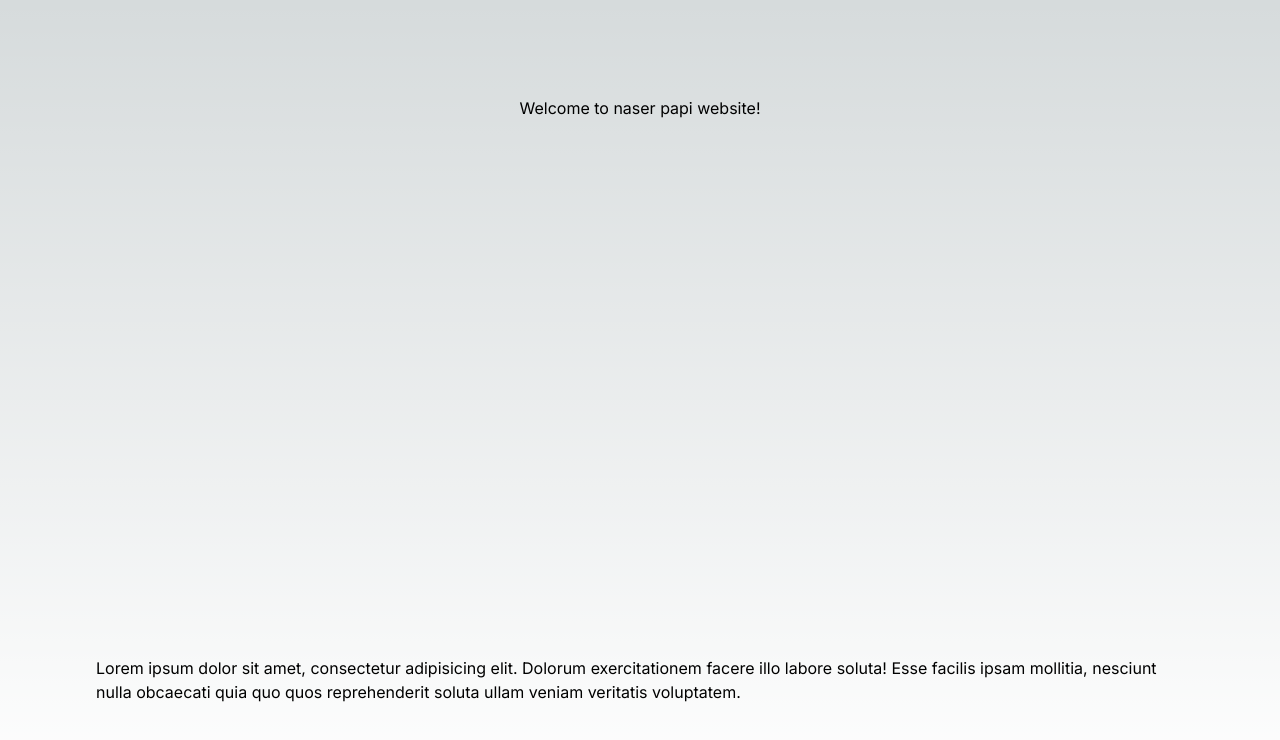
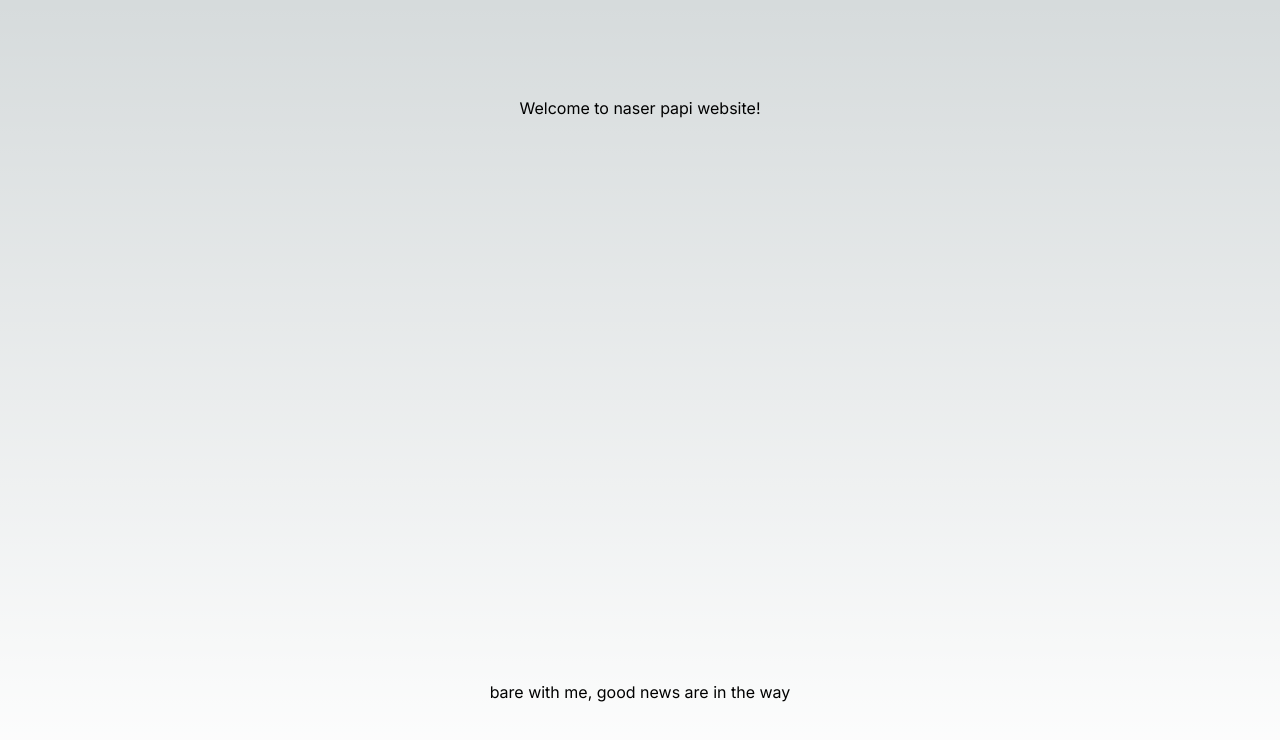
Before and after one commit to naser-papi/naserpapidev, a Next.js app: page / in a window 1280 px wide. Shown: the top 740 px of the page. Built offline with nearby package versions, Linux system fonts and the light colour scheme.

Commit message:
removed the manual workflow file. changed home page intro message.

```diff
--- a/src/app/page.tsx
+++ b/src/app/page.tsx
@@ -5,9 +5,7 @@ export default function Home() {
           Welcome to naser papi website!
       </h1>
         <p>
-            Lorem ipsum dolor sit amet, consectetur adipisicing elit. Dolorum exercitationem facere illo labore soluta!
-            Esse facilis ipsam mollitia, nesciunt nulla obcaecati quia quo quos reprehenderit soluta ullam veniam
-            veritatis voluptatem.
+            bare with me, good news are in the way
         </p>
     </main>
   );
```
